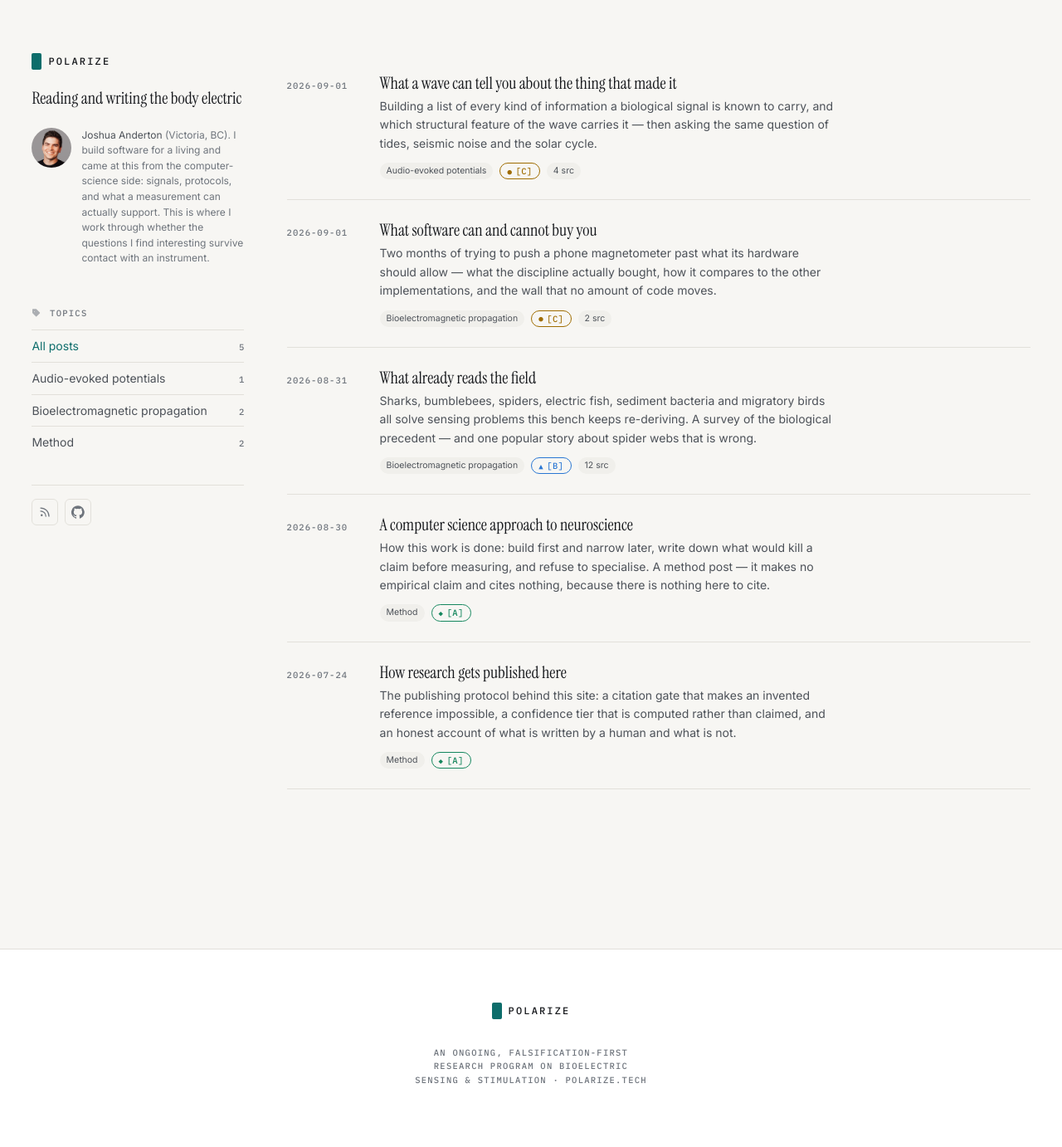
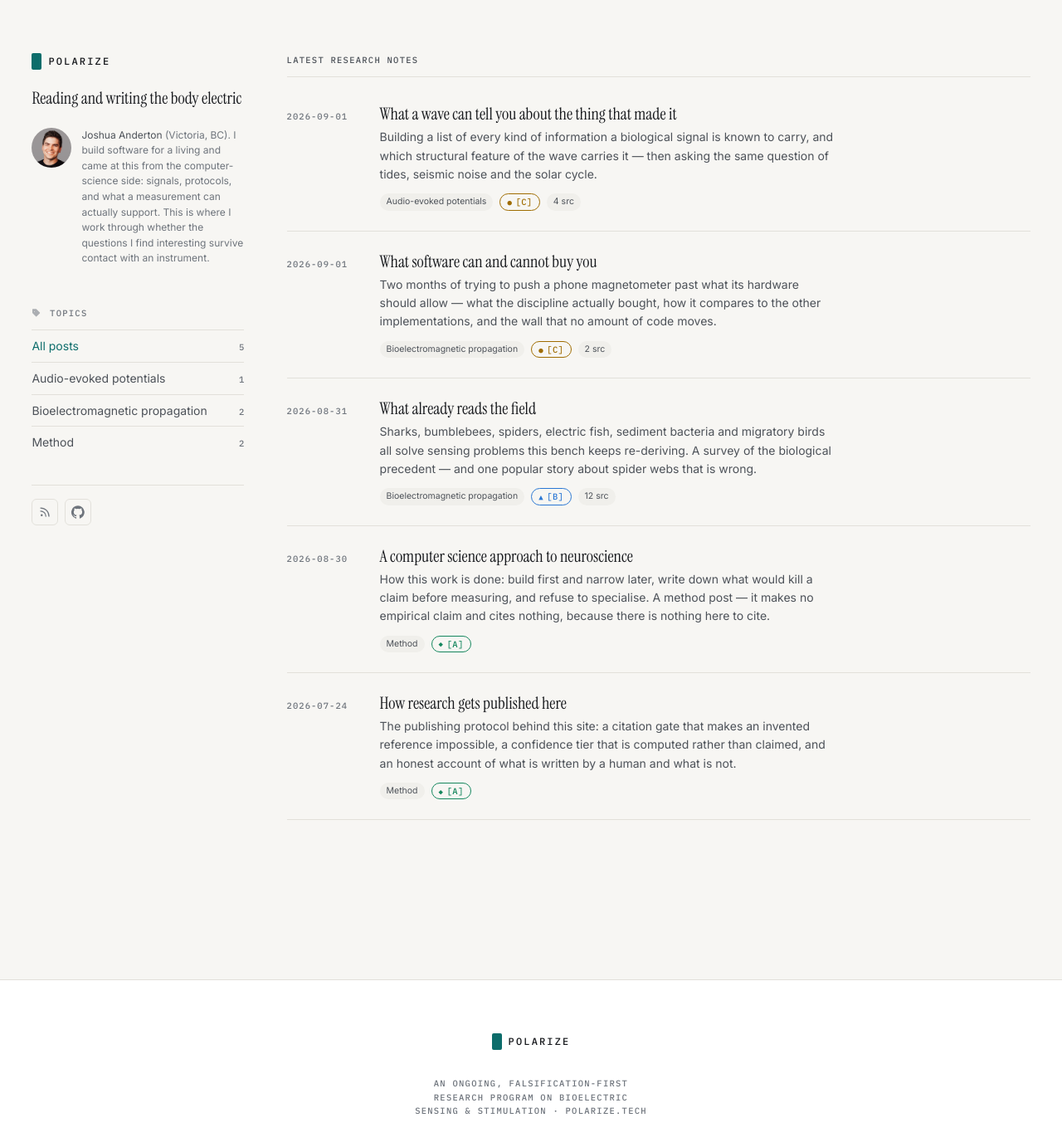
Before and after one commit to polarizetech/polarize.tech, a Jekyll site: the page built from index.html, in a window 1280 px wide and 1400 px high. Shown: the top 1382 px of the window at 83% size. Built offline with Jekyll 4.4.1, drawn with Linux system fonts in a browser that asks for light colours; the list of posts is cut into pages by our own code.

Commit message:
site: give the home list a heading, and fix the lopsided top edge
The main column opened straight onto a post row whose own 24px top padding put
the first title ~23px below the sidebar brand, so the two columns did not start
on the same line.

"Latest research notes" is now the column's alignment anchor — mono uppercase,
matching the brand's treatment, top edge flush with it (within 1px). The first
row's top padding is reduced under it so the gap is not doubled.

/blog/ and the topic pages already had a heading in that position and were
already aligned; verified rather than assumed.

Co-Authored-By: Claude Opus 5 <noreply@anthropic.com>

```diff
--- a/index.html
+++ b/index.html
@@ -6,6 +6,8 @@ description: >-
   potentials, magnetometry, and the instruments in between. Falsification-first,
   citation-gated, and open about what the instruments cannot hear.
 ---
+
+<h1 class="ui-label main__heading">Latest research notes</h1>
 
 {% include postlist.html posts=paginator.posts %}
 
--- a/styles.css
+++ b/styles.css
@@ -110,6 +110,17 @@ body.ui { margin: 0; }
 .side__meta-link:focus-visible { outline: 2px solid var(--ring); outline-offset: 2px; }
 
 /* ---------- Main column ---------- */
+/* The heading is the main column's alignment anchor. Without it the list began
+   with a row whose own top padding pushed the first title ~23px below the
+   sidebar brand, which read as lopsided. Its top edge now matches the brand's. */
+.main__heading {
+  margin: 0 0 var(--space-4);
+  padding-bottom: var(--space-3);
+  border-bottom: 1px solid var(--border);
+  color: var(--muted-foreground);
+}
+.main__heading + .postlist .postlist__item:first-child .postlist__link { padding-top: var(--space-4); }
+
 /* The shell is full-bleed and the main column is allowed to be genuinely wide;
    readability is protected on the TEXT (.doc__lede, .postlist__desc, .prose)
    rather than by starving the column, so a large screen actually fills. */
```
